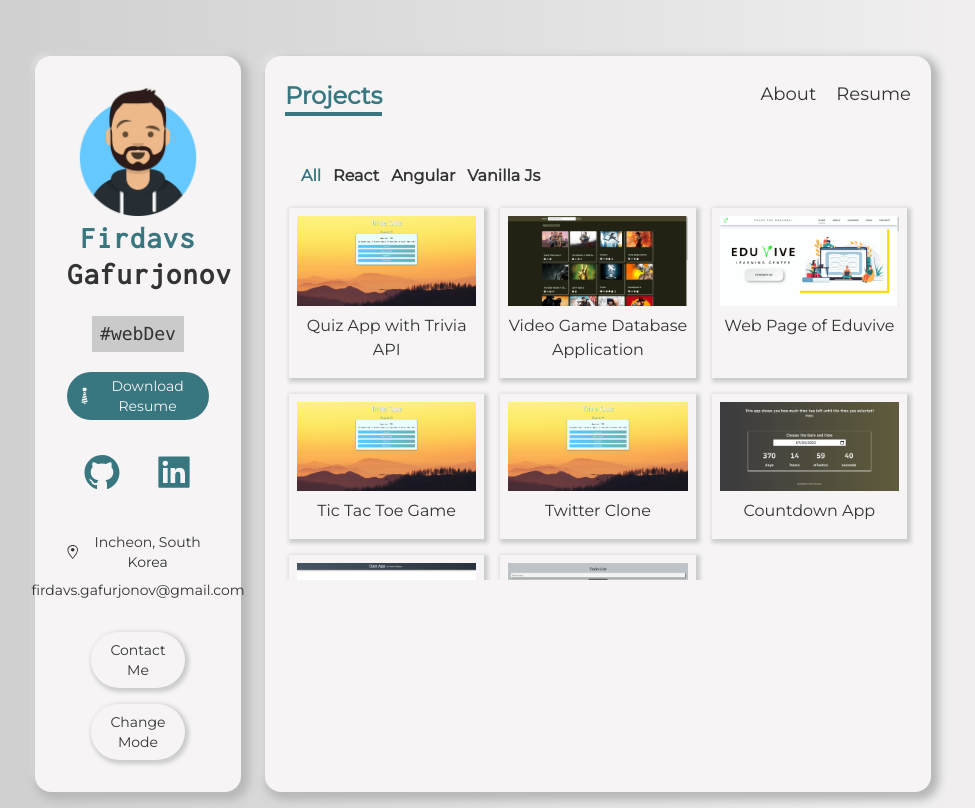
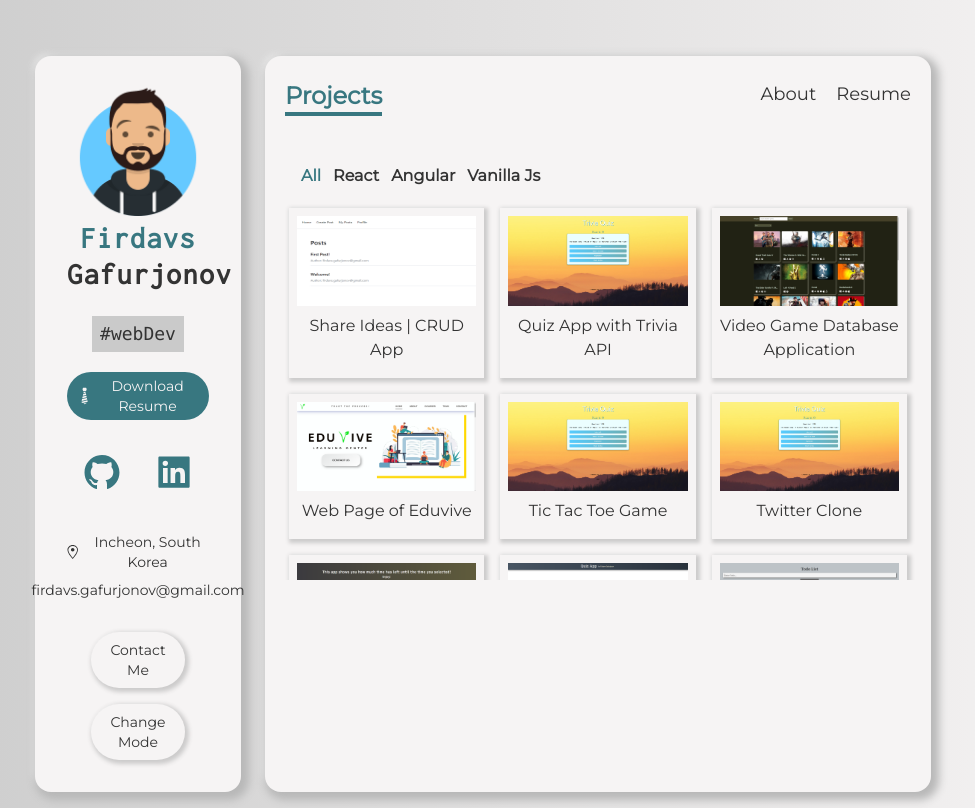
Before and after one commit to gfirik/portfolio, a Next.js app: page /projects in a window 1280 px wide. Shown: the whole page, without its empty margins (157-1132 px from the left). Built offline with nearby package versions, Linux system fonts and the light colour scheme.

Commit message:
new project added

```diff
--- a/data.ts
+++ b/data.ts
@@ -101,7 +101,17 @@ export const languages:ISkill[] = [
 
 export const projects:IProject[] = [
   {
-    id: 1,
+    id: 9,
+    name: 'Share Ideas | CRUD App',
+    description: 'Share your ideas, get insights, read and post your thoughts. This app is basic social network platform where you can perform CRUD operations.',
+    image_path: '/images/crud-ideas.png',
+    deployed_url: 'https://share-ideas.vercel.app/',
+    github_url: 'https://github.com/gfirik/crud-next-supabase',
+    category: ['react'],
+    key_techs: ['Next.js','Supabase', 'React', 'Tailwind']
+  },
+  {
+    id: 8,
     name: 'Quiz App with Trivia API',
     description: 'In this app you will be able to test your basic knowledge by answering randomly selected questions.',
     image_path: '/images/react-ts-quiz.png',
@@ -111,7 +121,7 @@ export const projects:IProject[] = [
     key_techs: ['React','TypeScript', 'Styled Components']
   },
   {
-    id: 2,
+    id: 7,
     name: 'Video Game Database Application',
     description: 'This app allows you to explore more than 350000+ video games. This app was built using Rapid API.',
     image_path: '/images/ng-game-db.png',
@@ -121,7 +131,7 @@ export const projects:IProject[] = [
     key_techs: ['Angular','TypeScript', 'SCSS']
   },
   {
-    id: 3,
+    id: 6,
     name: 'Web Page of Eduvive',
     description: 'This webpage was created for Eduvive Education Center.',
     image_path: '/images/eduvive.png',
@@ -131,7 +141,7 @@ export const projects:IProject[] = [
     key_techs: ['JavaScript','SCSS', 'Tilt.js', 'Swiper.js'],
   },
   {
-    id: 4,
+    id: 5,
     name: 'Tic Tac Toe Game',
     description: 'Simple Tic Tac Toe Game built in Angular',
     image_path: '/images/react-ts-quiz.png',
@@ -141,7 +151,7 @@ export const projects:IProject[] = [
     key_techs: ['Angular','TypeScript', 'SCSS']
   },
   {
-    id: 5,
+    id: 4,
     name: 'Twitter Clone',
     description: 'This app forces you to give up your real twitter app and start to use this app with its main functionalities',
     image_path: '/images/react-ts-quiz.png',
@@ -151,7 +161,7 @@ export const projects:IProject[] = [
     key_techs: ['React','JavaScript']
   },
   {
-    id:6,
+    id: 3,
     name: 'Countdown App',
     description: 'In this app you can see how much time left untill the time you select',
     image_path: '/images/countdown-app.png',
@@ -161,7 +171,7 @@ export const projects:IProject[] = [
     key_techs: ['JavaScript', 'SCSS']
   },
   {
-    id: 7,
+    id: 2,
     name: 'Simple Quiz App',
     description: 'I have built the app to improve my JavaScript skills and it`s beginner friendly project that can be learnt from code itself:)',
     image_path: '/images/js-quiz.png',
@@ -171,7 +181,7 @@ export const projects:IProject[] = [
     key_techs: ['JavaScript', 'SCSS']
   },
   {
-    id: 8,
+    id: 1,
     name: 'Todo List App',
     description: 'Simple todo list app where you can save your todos and remove them as your daily reminder',
     image_path: '/images/ng-todo-list.png',
```
Also changed, not shown: public/images/crud-ideas.png (added).
